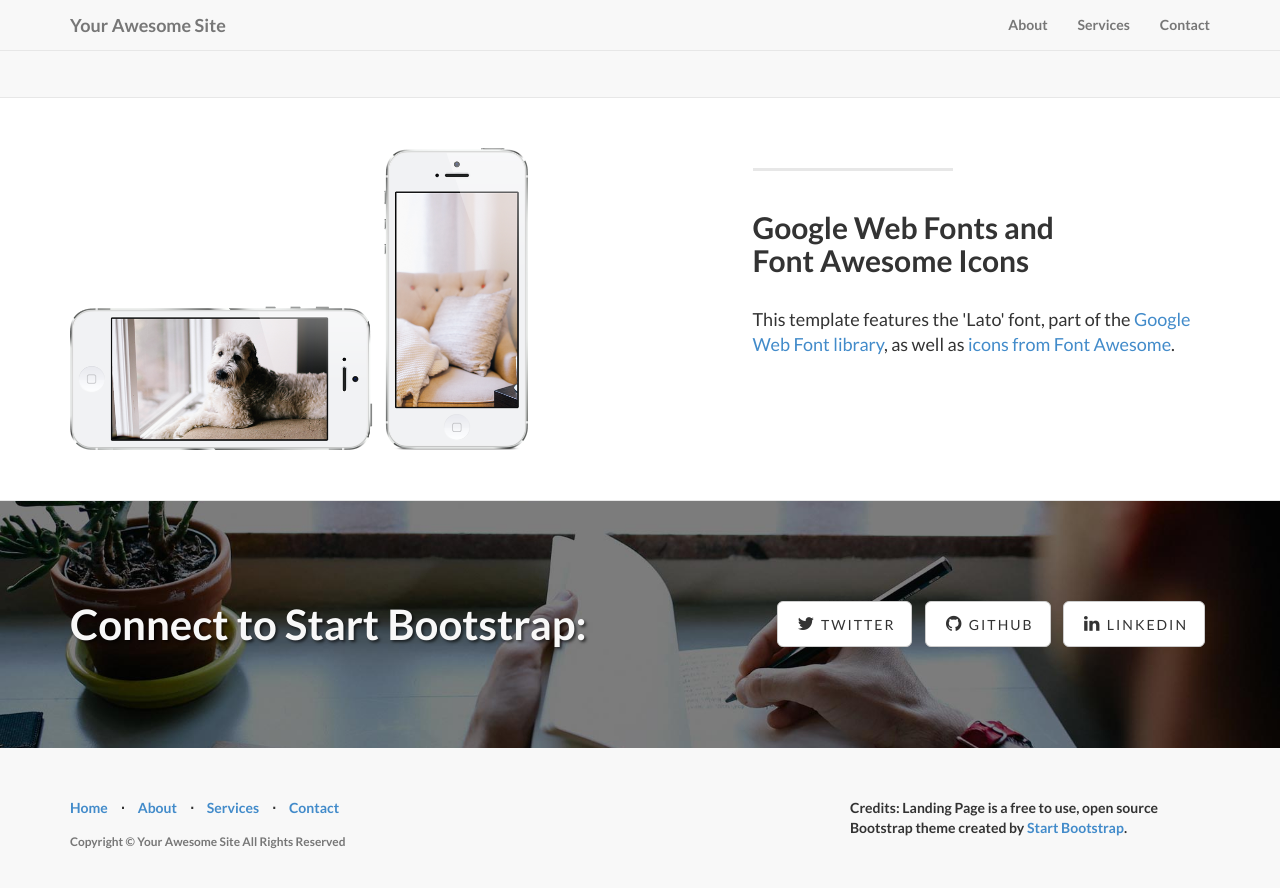
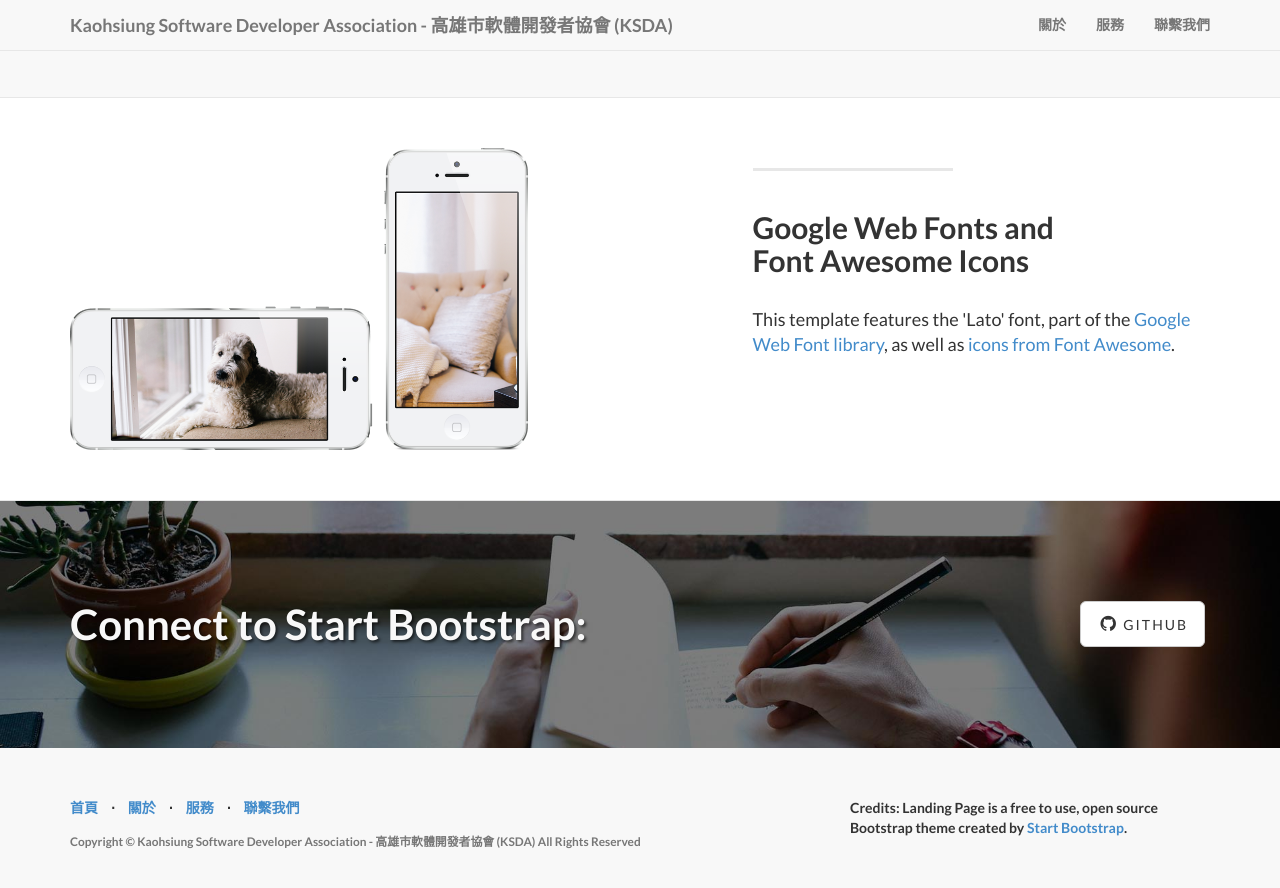
Before and after one commit to KSDAssociation/ksdassociation.github.io, a Jekyll site: the page built from index.html, in a window 1280 px wide and 900 px high, scrolled down 1696 px. Shown: the top 888 px of the window. Built offline with Jekyll 4.4.1, drawn with Linux system fonts in a browser that asks for light colours; some of the changed text lies outside the part shown.

Commit message:
中文化一下

```diff
--- a/_config.yml
+++ b/_config.yml
@@ -2,9 +2,9 @@
 #      Main Configs       #
 # ----------------------- #
 
-url: http://yoursite.com
-title: Your Awesome Site
-email: your-email@domain.com
+url: http://ksda.tw
+title: Kaohsiung Software Developer Association - 高雄市軟體開發者協會 (KSDA)
+email: contact@ksda.tw
 description: > # "Write an awesome description for your new site here.
   You can edit this line in _config.yml. It will appear in your document
   head meta (for Google search results) and in your feed.xml site
@@ -23,9 +23,9 @@
 # ----------------------- #
 
 social:
-  - title: twitter
-    url: https://twitter.com/SBootstrap
+#  - title: twitter
+#    url: https://twitter.com/SBootstrap
   - title: github
-    url: https://github.com/IronSummitMedia/startbootstrap
-  - title: linkedin
-    url:
+    url: https://github.com/KSDAssociation
+#  - title: linkedin
+#    url:
--- a/_includes/footer.html
+++ b/_includes/footer.html
@@ -5,19 +5,19 @@
             <div class="col-md-8">
                 <ul class="list-inline">
                     <li>
-                        <a href="#home">Home</a>
+                        <a href="#home">首頁</a>
                     </li>
                     <li class="footer-menu-divider">&sdot;</li>
                     <li>
-                        <a href="#about">About</a>
+                        <a href="#about">關於</a>
                     </li>
                     <li class="footer-menu-divider">&sdot;</li>
                     <li>
-                        <a href="#services">Services</a>
+                        <a href="#services">服務</a>
                     </li>
                     <li class="footer-menu-divider">&sdot;</li>
                     <li>
-                        <a href="#contact">Contact</a>
+                        <a href="#contact">聯繫我們</a>
                     </li>
                 </ul>
                 <p class="copyright text-muted small">Copyright &copy; {{ site.title }} All Rights Reserved</p>
--- a/_includes/header.html
+++ b/_includes/header.html
@@ -15,13 +15,13 @@
         <div class="collapse navbar-collapse" id="bs-example-navbar-collapse-1">
             <ul class="nav navbar-nav navbar-right">
                 <li>
-                    <a href="#">About</a>
+                    <a href="#">關於</a>
                 </li>
                 <li>
-                    <a href="#">Services</a>
+                    <a href="#">服務</a>
                 </li>
                 <li>
-                    <a href="#">Contact</a>
+                    <a href="#">聯繫我們</a>
                 </li>
             </ul>
         </div>
--- a/index.html
+++ b/index.html
@@ -1,5 +1,5 @@
 ---
 layout: default
 title: Kaohsiung Software Developer Association (KSDA)
-subTitle: KSDA Main Page
+subTitle: 社團法人高雄市軟體開發者協會
 ---
```
